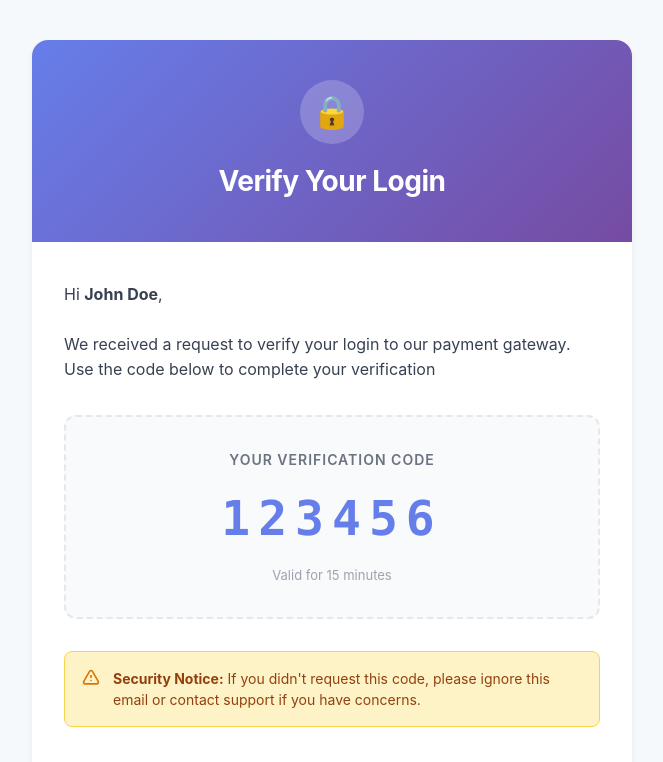
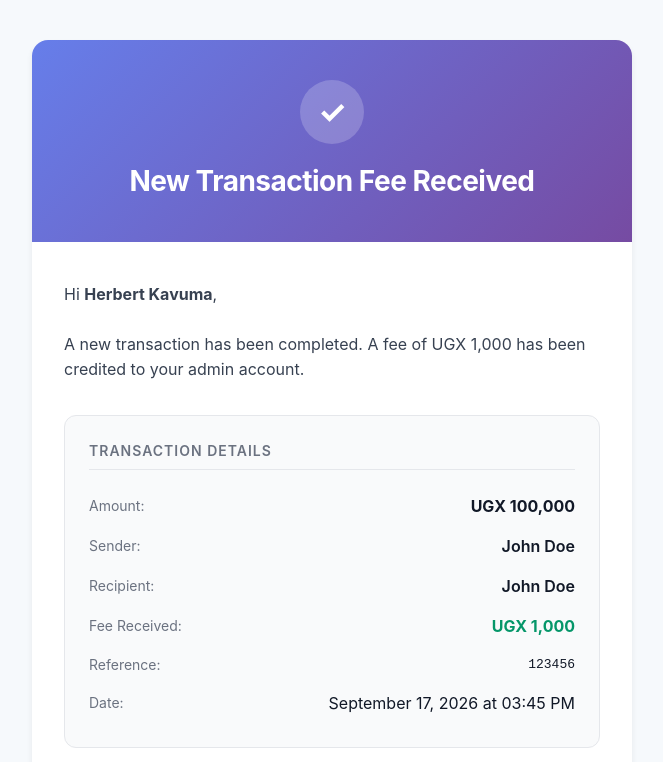
Before and after one commit to herberthk/paynow-gateway, a Next.js app: page /email in a window 1280 px wide. Shown: the top 762 px of the page, without its empty margins (308-971 px from the left). Built offline with nearby package versions, Linux system fonts and the light colour scheme.

Commit message:
Added sender email

```diff
--- a/app/email/page.tsx
+++ b/app/email/page.tsx
@@ -1,13 +1,17 @@
-import OTPEmail from "@/components/global/OtpEmail";
+import TransactionEmail from "@/components/global/TransactionEmail";
 
 // Preview component for testing
 export default function EmailPreview() {
   return (
-    <OTPEmail
-      otp="123456"
-      userName="John Doe"
-      expiryMinutes={15}
-      type="verify"
+    <TransactionEmail
+      userName="Herbert Kavuma"
+      amount={100000}
+      currency="UGX"
+      recipientName="John Doe"
+      senderName="John Doe"
+      reference="123456"
+      fee={1000}
+      type="ADMIN_NOTICE"
     />
   );
 }
--- a/components/global/TransactionEmail.tsx
+++ b/components/global/TransactionEmail.tsx
@@ -6,7 +6,7 @@ type Props = {
   senderName?: string;
   reference?: string;
   fee?: number;
-  type: "RECEIPT" | "ADMIN_NOTICE";
+  type: "RECEIPT" | "ADMIN_NOTICE" | "SENDER_RECEIPT";
 };
 
 const TransactionEmail = ({
@@ -20,6 +20,8 @@ const TransactionEmail = ({
   type,
 }: Props) => {
   const isReceipt = type === "RECEIPT";
+  const isSenderReceipt = type === "SENDER_RECEIPT";
+  const isAdminNotice = type === "ADMIN_NOTICE";
 
   return (
     <div
@@ -101,7 +103,11 @@ const TransactionEmail = ({
           >
             {isReceipt
               ? "Transfer Successful!"
-              : "New Transaction Fee Received"}
+              : isSenderReceipt
+                ? "Payment Sent Successfully"
+                : isAdminNotice
+                  ? "New Transaction Fee Received"
+                  : "Transaction Notification"}
           </h1>
         </div>
 
@@ -130,7 +136,15 @@ const TransactionEmail = ({
               ? `You have successfully received ${currency} ${amount.toLocaleString()} from ${
                   senderName || "a PayNow user"
                 }.`
-              : `A new transaction has been completed. A fee of ${currency} ${fee?.toLocaleString()} has been credited to your admin account.`}
+              : isSenderReceipt
+                ? `You have successfully sent ${currency} ${amount.toLocaleString()} to ${
+                    recipientName || "a PayNow user"
+                  }. The total deduction including fees is ${currency} ${(
+                    amount + (fee || 0)
+                  ).toLocaleString()}.`
+                : isAdminNotice
+                  ? `A new transaction has been completed. A fee of ${currency} ${fee?.toLocaleString()} has been credited to your admin account.`
+                  : "A transaction has been processed."}
           </p>
 
           {/* Transaction Details Box */}
@@ -203,6 +217,72 @@ const TransactionEmail = ({
                       {senderName}
                     </td>
                   </tr>
+                ) : isSenderReceipt ? (
+                  <>
+                    <tr>
+                      <td
+                        style={{
+                          padding: "8px 0",
+                          color: "#6b7280",
+                          fontSize: "14px",
+                        }}
+                      >
+                        To:
+                      </td>
+                      <td
+                        style={{
+                          padding: "8px 0",
+                          textAlign: "right",
+                          fontWeight: "600",
+                          color: "#111827",
+                        }}
+                      >
+                        {recipientName}
+                      </td>
+                    </tr>
+                    <tr>
+                      <td
+                        style={{
+                          padding: "8px 0",
+                          color: "#6b7280",
+                          fontSize: "14px",
+                        }}
+                      >
+                        Fee:
+                      </td>
+                      <td
+                        style={{
+                          padding: "8px 0",
+                          textAlign: "right",
+                          fontWeight: "700",
+                          color: "#ef4444",
+                        }}
+                      >
+                        {currency} {fee?.toLocaleString()}
+                      </td>
+                    </tr>
+                    <tr>
+                      <td
+                        style={{
+                          padding: "8px 0",
+                          color: "#6b7280",
+                          fontSize: "14px",
+                        }}
+                      >
+                        Total Deduction:
+                      </td>
+                      <td
+                        style={{
+                          padding: "8px 0",
+                          textAlign: "right",
+                          fontWeight: "700",
+                          color: "#111827",
+                        }}
+                      >
+                        {currency} {(amount + (fee || 0)).toLocaleString()}
+                      </td>
+                    </tr>
+                  </>
                 ) : (
                   <>
                     <tr>
@@ -321,7 +401,7 @@ const TransactionEmail = ({
             </table>
           </div>
 
-          {!isReceipt && (
+          {isAdminNotice && (
             <div
               style={{
                 backgroundColor: "#ecfdf5",
--- a/lib/actions/email.ts
+++ b/lib/actions/email.ts
@@ -165,4 +165,47 @@ export const sendAdminTransferEmail = async ({
   }
 };
 
+type SenderTransferEmailProps = {
+  email: string;
+  userName: string;
+  amount: number;
+  recipientName: string;
+  reference: string;
+  fee: number;
+};
+
+export const sendSenderTransferEmail = async ({
+  email,
+  userName,
+  amount,
+  recipientName,
+  reference,
+  fee,
+}: SenderTransferEmailProps) => {
+  try {
+    const emailHtml = await render(
+      TransactionEmail({
+        userName,
+        amount,
+        recipientName,
+        reference,
+        fee,
+        type: "SENDER_RECEIPT",
+      }),
+    );
+    const mailOptions = {
+      from: '"Paynow Gateway" <info@netbritz.com>',
+      to: email,
+      subject: "Transfer Receipt - Paynow Gateway",
+      html: emailHtml,
+    };
+
+    await transporter.sendMail(mailOptions);
+    return true;
+  } catch (error) {
+    console.error("Error sending sender transfer email:", error);
+    return false;
+  }
+};
+
 // export const sendEmail = async ({ otp, email, name, expiry }: Props) => {};
--- a/lib/actions/wallet.ts
+++ b/lib/actions/wallet.ts
@@ -5,7 +5,11 @@ import { getUserSession } from "./session";
 import { generateTxRef } from "@/utils";
 import { getAdmins } from "./admin";
 import { getTransactionFee } from "./fee";
-import { sendAdminTransferEmail, sendTransferEmail } from "./email";
+import {
+  sendAdminTransferEmail,
+  sendSenderTransferEmail,
+  sendTransferEmail,
+} from "./email";
 // export const getUserWallet = async (id: number) => {
 //   const wallet = await prisma.wallet.findFirst({
 //     where: {
@@ -356,6 +360,8 @@ export const processP2PTransfer = async (
         currency: "UGX",
         recipientEmail: recipient?.email,
         recipientName: recipient?.name,
+        senderEmail: sender?.email,
+        senderName: sender?.name,
       };
     });
 
@@ -366,8 +372,20 @@ export const processP2PTransfer = async (
           email: result.recipientEmail,
           userName: result.recipientName || "User",
           amount: result.amount!,
-          senderName: sender?.name || "Unknown",
+          senderName: result.senderName || "Unknown",
           reference: result.refference!,
+        });
+      }
+
+      // Notify sender
+      if (result.senderEmail) {
+        sendSenderTransferEmail({
+          email: result.senderEmail,
+          userName: result.senderName || "User",
+          amount: result.amount!,
+          recipientName: result.recipientName || "Unknown",
+          reference: result.refference!,
+          fee: TRANSACTION_FEE,
         });
       }
 
```
